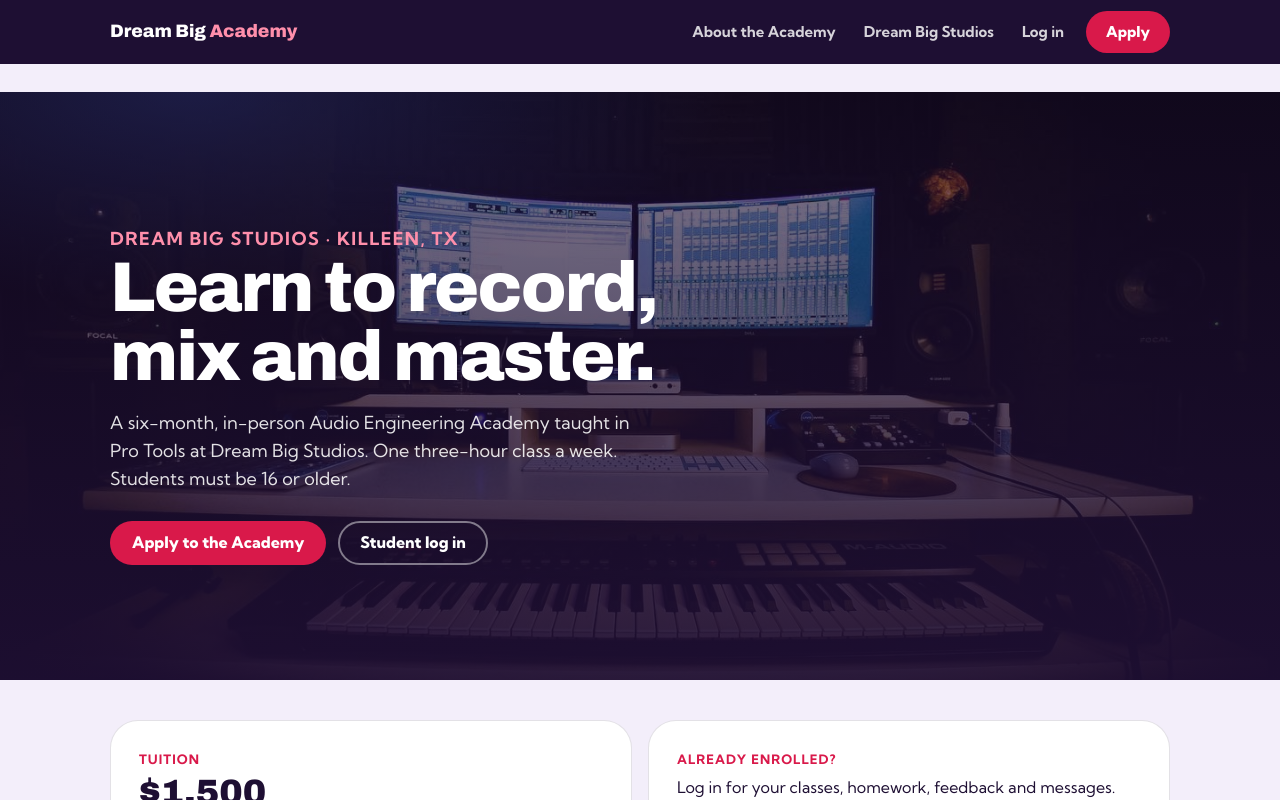
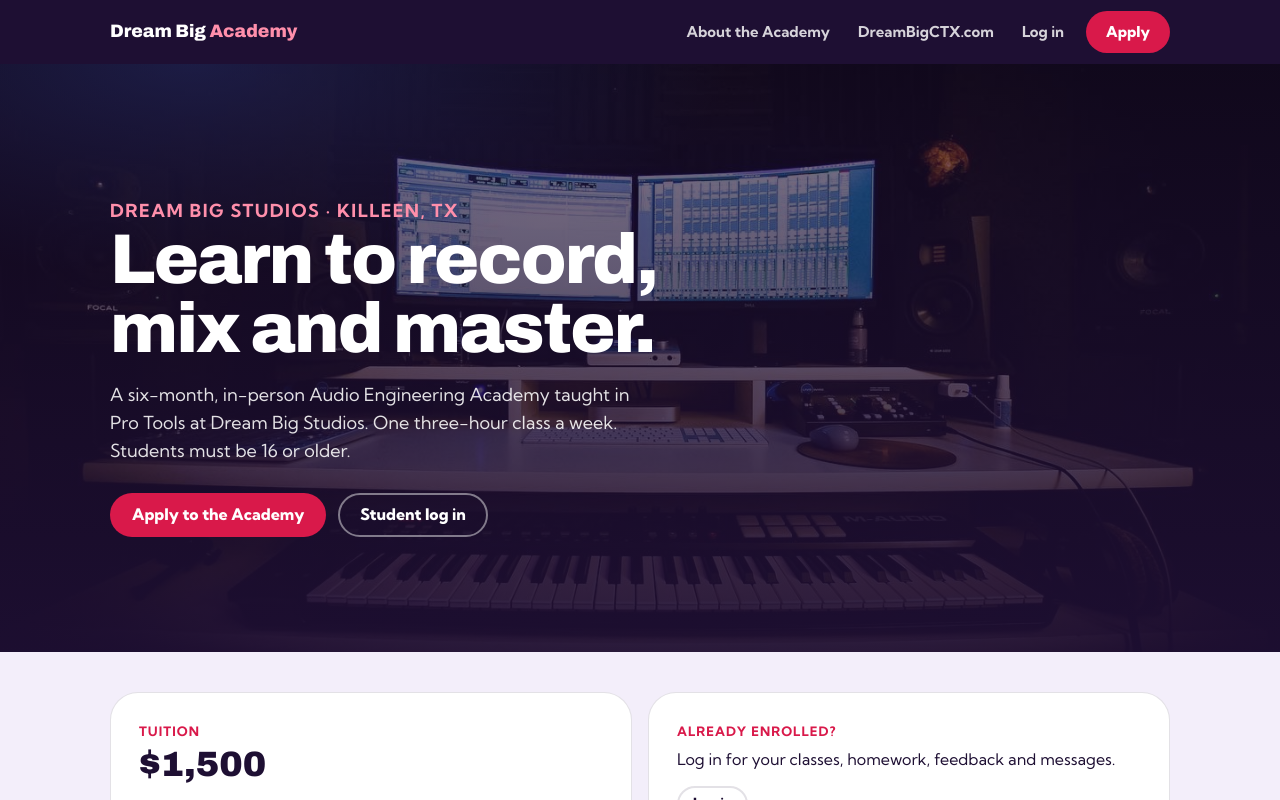
Before and after one commit to antoniodreambig-star/dreambigacademy, a Next.js app: page / in a window 1280 px wide. Shown: the top 800 px of the page. Built offline with nearby package versions, Linux system fonts and the light colour scheme; no server answers.

Commit message:
Add files via upload

```diff
--- a/src/app/globals.css
+++ b/src/app/globals.css
@@ -196,6 +196,7 @@ th { font-size: 12px; letter-spacing: .08em; text-transform: uppercase; color: v
   .pubnav .pubnav__apply { padding: 8px 14px; }
 }
 @media (prefers-reduced-motion: reduce) { .pubnav__toggle span, .pubnav .pubnav__apply { transition: none; } }
+main.main--flush { padding-top: 0; }
 .pubhero { position: relative; color: #fff; padding: clamp(48px, 9vw, 120px) 0; background: linear-gradient(180deg, rgba(30,15,51,.55) 0%, rgba(30,15,51,.94) 100%), radial-gradient(70% 60% at 15% 0%, rgba(74,125,255,.35), transparent 60%), url(/hero.jpg) center / cover no-repeat; }
 .pubhero h1 { font-size: clamp(2.3rem, 6vw, 4.4rem); font-weight: 850; font-stretch: 125%; line-height: .98; letter-spacing: -.025em; max-width: 14ch; text-wrap: balance; }
 .pubhero p { max-width: 52ch; font-size: 18px; color: rgba(255,255,255,.88); margin: 18px 0 0; }
--- a/src/app/page.tsx
+++ b/src/app/page.tsx
@@ -19,7 +19,7 @@ export default async function Landing() {
   return (
     <>
       <PublicHeader />
-      <main>
+      <main className="main--flush">
         <section className="pubhero">
           <div className="wrap">
             <p className="eyebrow" style={{ color: '#ff8fab' }}>Dream Big Studios · Killeen, TX</p>
--- a/src/components/PublicHeader.tsx
+++ b/src/components/PublicHeader.tsx
@@ -27,7 +27,7 @@ export default function PublicHeader() {
         <nav className="pubnav" aria-label="Main">
           <div id="pubnav-links" className="pubnav__links" data-open={open}>
             <a href="https://dreambigctx.com/academy/">About the Academy</a>
-            <a href="https://dreambigctx.com">Dream Big Studios</a>
+            <a href="https://dreambigctx.com">DreamBigCTX.com</a>
             <Link href="/login">Log in</Link>
           </div>
           <Link className="pubnav__apply" href="/apply">
```
